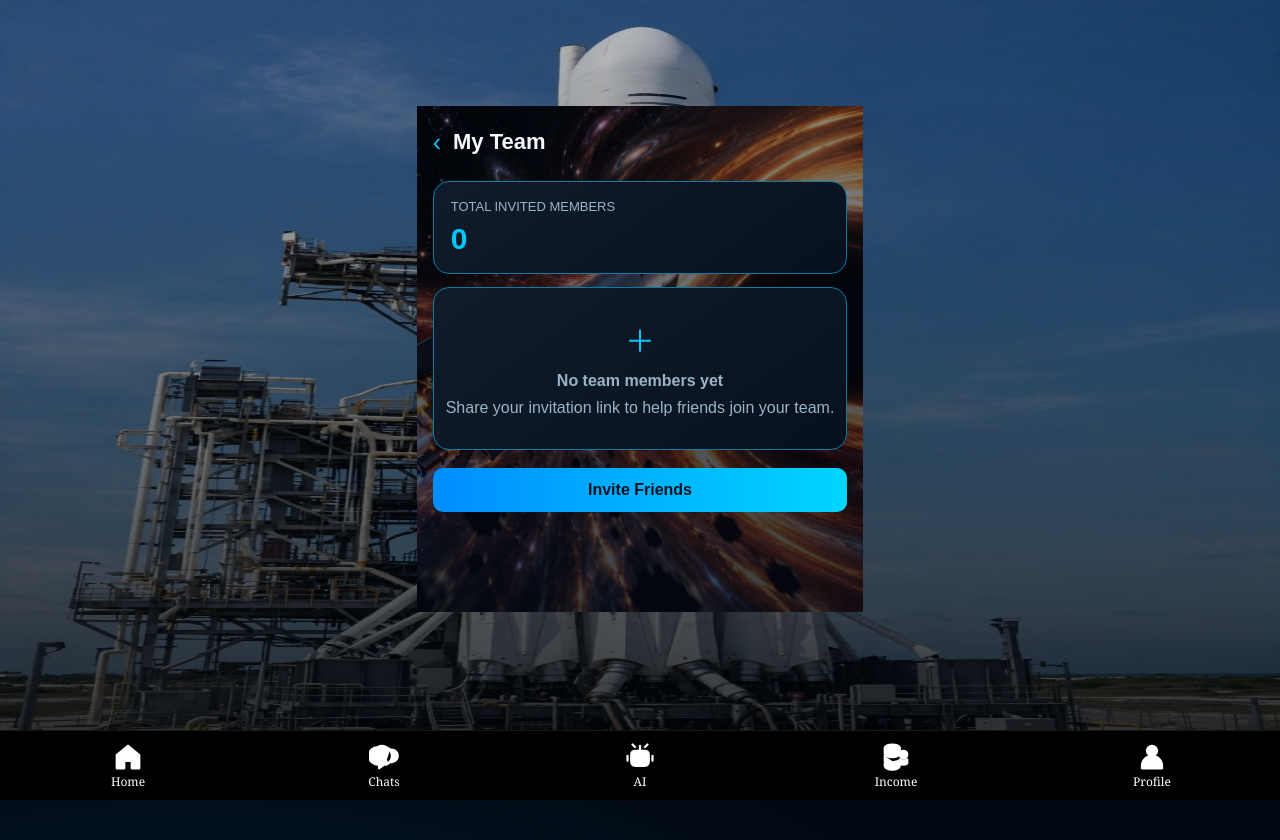
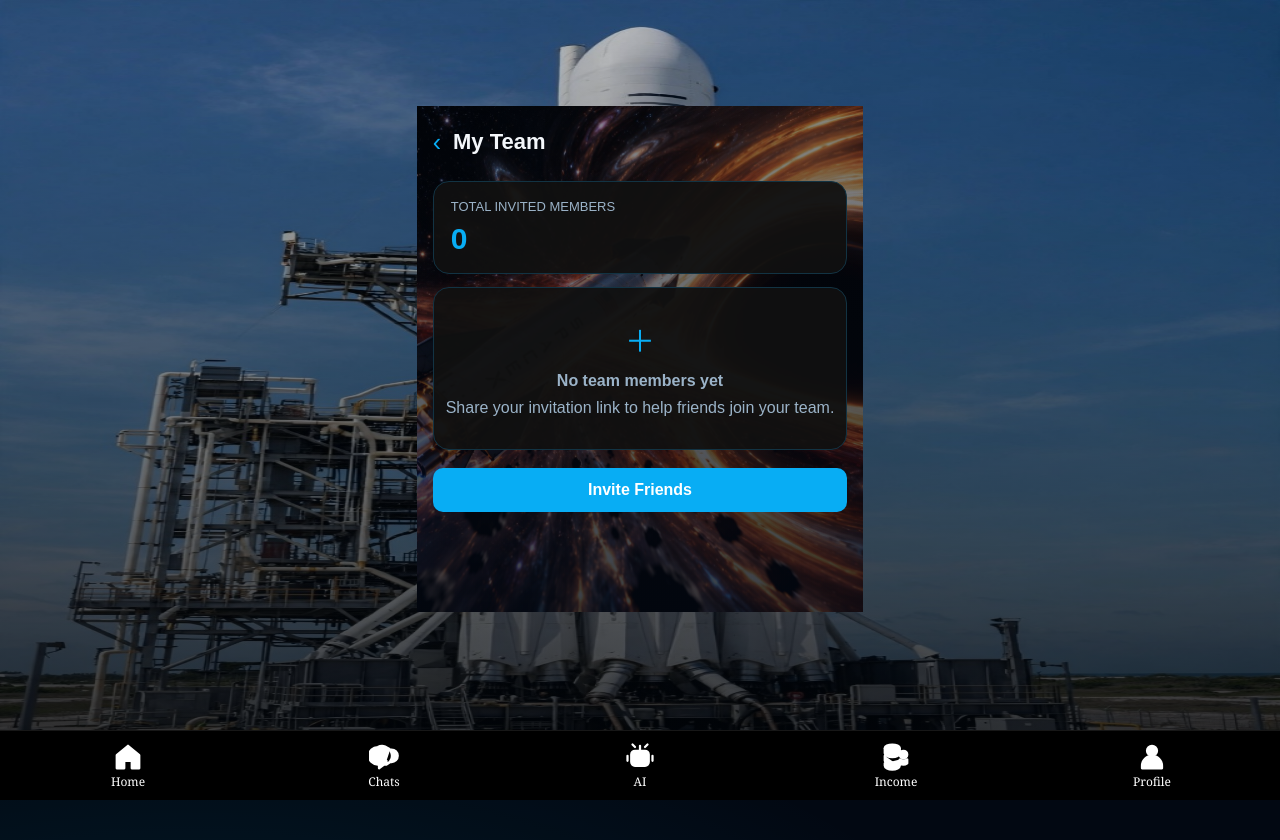
Before and after one commit to forextry298-del/space-x-platform, a Flask app: page /team in a window 1280 px wide. Shown: the top 840 px of the page. Run offline with Flask 3, Linux system fonts and the light colour scheme; the visitor is signed in with stand-in values (Sample User, id 1); data comes from the database, SQL or seed files in the repository.

Commit message:
Match invite and team pages to profile colours

```diff
--- a/templates/team.html
+++ b/templates/team.html
@@ -4,16 +4,16 @@
 <style>
 .team-page{background:linear-gradient(rgba(3,8,18,.48),rgba(3,8,18,.78)),url('/static/images/team-space.png') center/cover fixed no-repeat;max-width:640px;margin:auto;padding:22px 16px 100px;color:#f4f7fb;font-family:Arial,sans-serif}
 .team-head{display:flex;align-items:center;gap:12px;margin-bottom:24px}
-.team-head a{color:#00c8ff;text-decoration:none;font-size:25px}
+.team-head a{color:#08adf4;text-decoration:none;font-size:25px}
 .team-head h2{margin:0;font-size:22px}
-.team-card{background:linear-gradient(145deg,#101c2b,#07111e);border:1px solid #087ca5;border-radius:16px;padding:17px;margin-bottom:13px}
-.team-count{font-size:30px;font-weight:700;color:#00c8ff;margin-top:8px}
+.team-card{background:rgba(16,16,16,.94);border:1px solid #123343;border-radius:16px;padding:17px;margin-bottom:13px}
+.team-count{font-size:30px;font-weight:700;color:#08adf4;margin-top:8px}
 .team-label{font-size:13px;color:#9bb3c8}
 .member{display:flex;justify-content:space-between;align-items:center;gap:12px}
 .member-phone{font-size:15px;font-weight:700;overflow-wrap:anywhere}
 .member-date{font-size:12px;color:#9bb3c8;margin-top:7px}
 .team-empty{text-align:center;padding:28px 12px;color:#9bb3c8;line-height:1.7}
-.team-btn{display:block;text-align:center;text-decoration:none;background:linear-gradient(90deg,#008dff,#00d5ff);color:#001321;padding:13px;border-radius:10px;font-weight:700;margin-top:18px}
+.team-btn{display:block;text-align:center;text-decoration:none;background:#08adf4;color:white;padding:13px;border-radius:10px;font-weight:700;margin-top:18px}
 </style>
 <div class="team-page">
   <div class="team-head">
@@ -31,12 +31,12 @@
           <div class="member-phone">{{ member['phone'] }}</div>
           <div class="member-date">Joined: {{ member['created_at'] or 'Date unavailable' }}</div>
         </div>
-        <span style="color:#00c8ff;font-size:13px">Member</span>
+        <span style="color:#08adf4;font-size:13px">Member</span>
       </div>
     {% endfor %}
   {% else %}
     <div class="team-card team-empty">
-      <div style="font-size:30px;color:#00c8ff">＋</div>
+      <div style="font-size:30px;color:#08adf4">＋</div>
       <strong>No team members yet</strong>
       <div>Share your invitation link to help friends join your team.</div>
     </div>
```
Also changed, not shown: templates/invite.html (+5 -5 lines).
